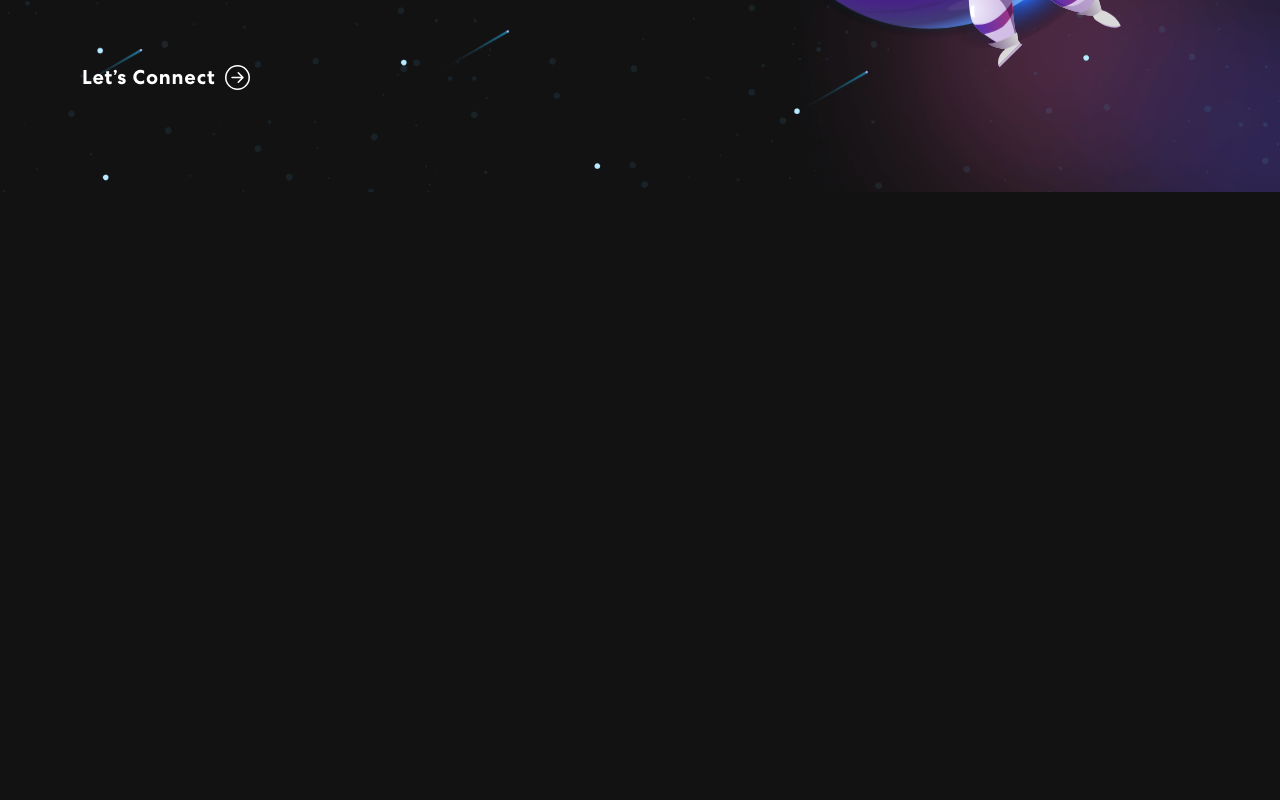
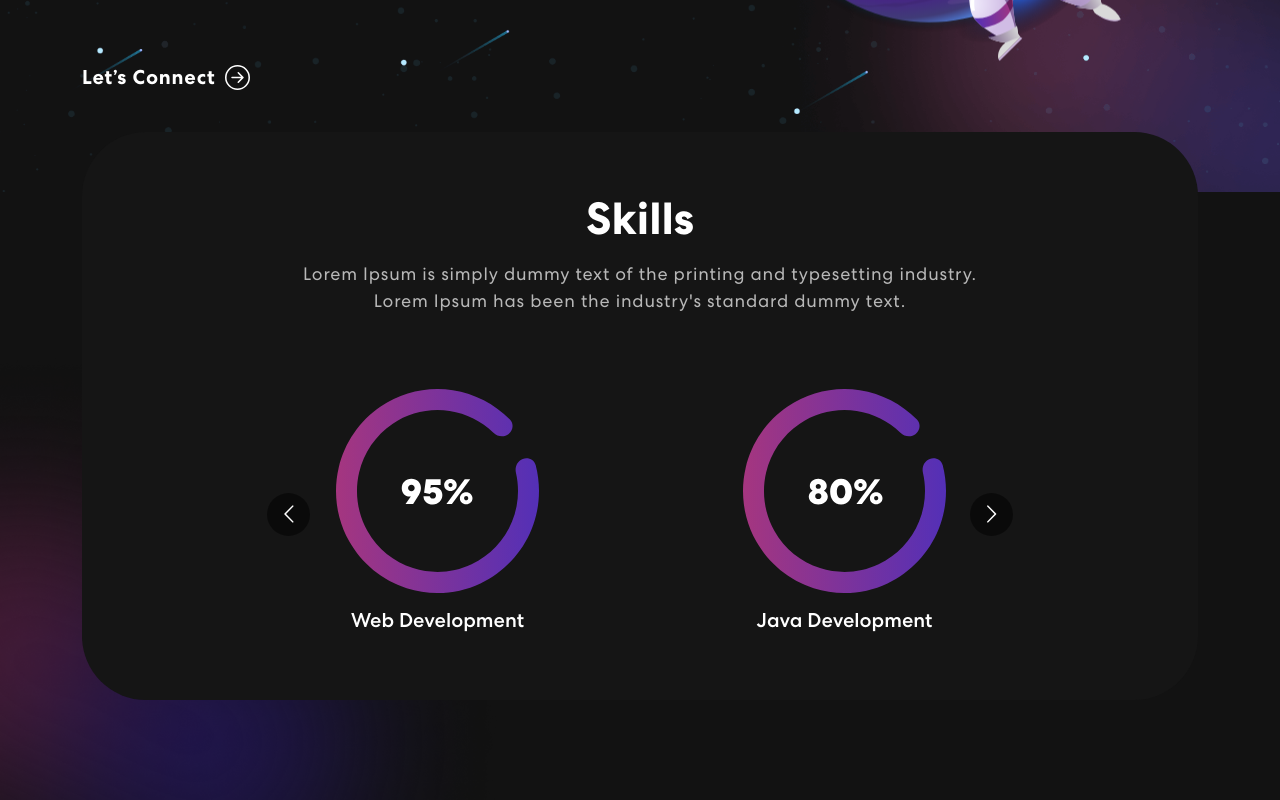
Before and after one commit to LordDIOXXI/lordDIOXXI.github.io, a React (Create React App) app: page / in a window 1280 px wide. Shown: the part 580-1380 px from the top of the page. Before the commit the page ends 800 px from the top, so only its background shows below. Built offline with nearby package versions, Linux system fonts and the light colour scheme.

Commit message:
adding skills section

```diff
--- a/src/App.js
+++ b/src/App.js
@@ -1,6 +1,7 @@
 import './App.css'
 import { Banner } from './components/Banner';
 import { NavBar } from './components/NavBar';
+import { Skills} from './components/Skills';
 import 'bootstrap/dist/css/bootstrap.min.css';
 
 function App() {
@@ -8,6 +9,7 @@
     <div className="App">
       <NavBar />
       <Banner />
+      <Skills />
     </div>
   );
 }
--- /dev/null
+++ b/src/components/Skills.js
@@ -0,0 +1,64 @@
+import meter1 from "../assets/img/meter1.svg";
+import meter2 from "../assets/img/meter2.svg";
+import meter3 from "../assets/img/meter3.svg";
+import Carousel from 'react-multi-carousel';
+import 'react-multi-carousel/lib/styles.css';
+import arrow1 from "../assets/img/arrow1.svg";
+import arrow2 from "../assets/img/arrow2.svg";
+import colorSharp from "../assets/img/color-sharp.png"
+
+export const Skills = () => {
+    const responsive = {
+        superLargeDesktop: {
+          // the naming can be any, depends on you.
+          breakpoint: { max: 4000, min: 3000 },
+          items: 5
+        },
+        desktop: {
+          breakpoint: { max: 3000, min: 1024 },
+          items: 3
+        },
+        tablet: {
+          breakpoint: { max: 1024, min: 464 },
+          items: 2
+        },
+        mobile: {
+          breakpoint: { max: 464, min: 0 },
+          items: 1
+        }
+    };
+
+    return (
+        <section className="skill" id="skills">
+            <div className="container">
+                <div className="row">
+                    <div className="col-12">
+                        <div className="skill-bx wow zoomIn">
+                            <h2>Skills</h2>
+                            <p>Lorem Ipsum is simply dummy text of the printing and typesetting industry.<br></br> Lorem Ipsum has been the industry's standard dummy text.</p>
+                            <Carousel responsive={responsive} infinite={true} className="owl-carousel owl-theme skill-slider">
+                                <div className="item">
+                                    <img src={meter1} alt="Image" />
+                                    <h5>Web Development</h5>
+                                </div>
+                                <div className="item">
+                                    <img src={meter2} alt="Image" />
+                                    <h5>Java Development</h5>
+                                </div>
+                                <div className="item">
+                                    <img src={meter3} alt="Image" />
+                                    <h5>C# Development</h5>
+                                </div>
+                                <div className="item">
+                                    <img src={meter1} alt="Image" />
+                                    <h5>Brand Indentity</h5>
+                                </div>
+                            </Carousel>
+                        </div>
+                    </div>
+                </div>
+            </div>
+            <img className="background-image-left" src={colorSharp} alt="Image" />
+        </section>
+      )
+}
```
